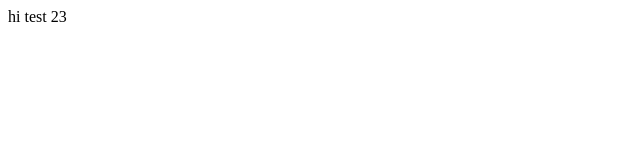
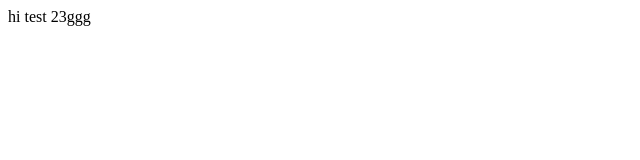
Before and after one commit to eden05/html, a plain HTML site: page index.html in a window 1280 px wide. Shown: the full height of the page, 0-640 px from the left. Drawn offline with Linux system fonts and the light colour scheme.

Commit message:
commit 3

```diff
--- a/index.html
+++ b/index.html
@@ -7,6 +7,6 @@
     <title>Document</title>
 </head>
 <body>
-    <div>hi test 23</div>
+    <div>hi test 23ggg</div>
 </body>
 </html>
```
